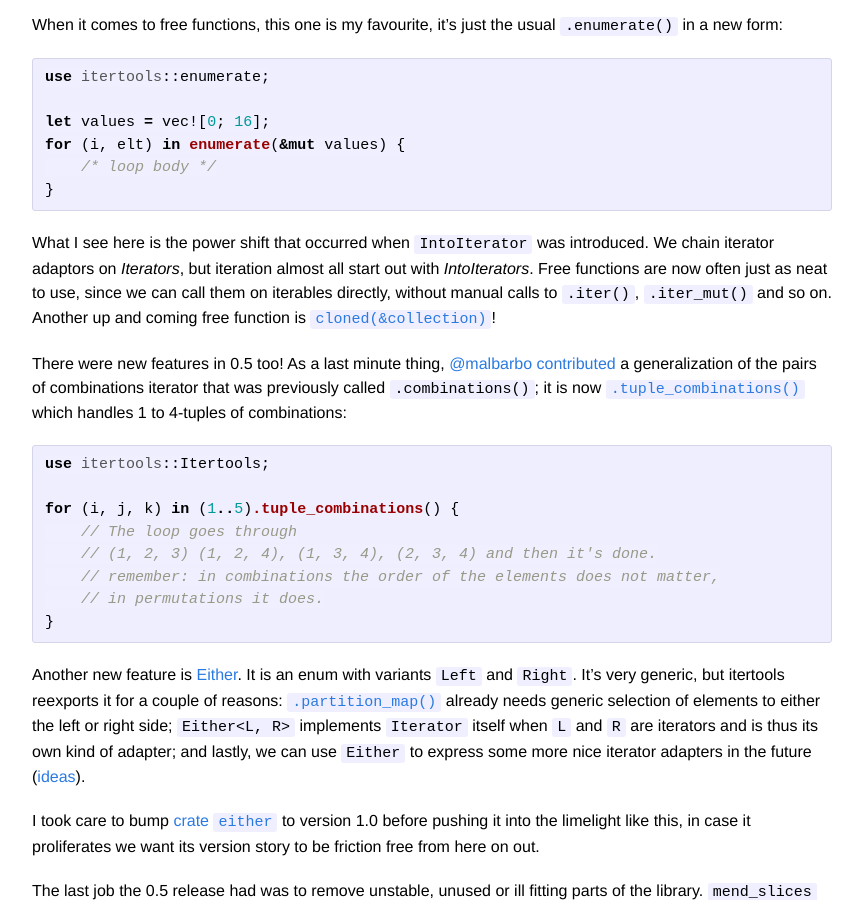
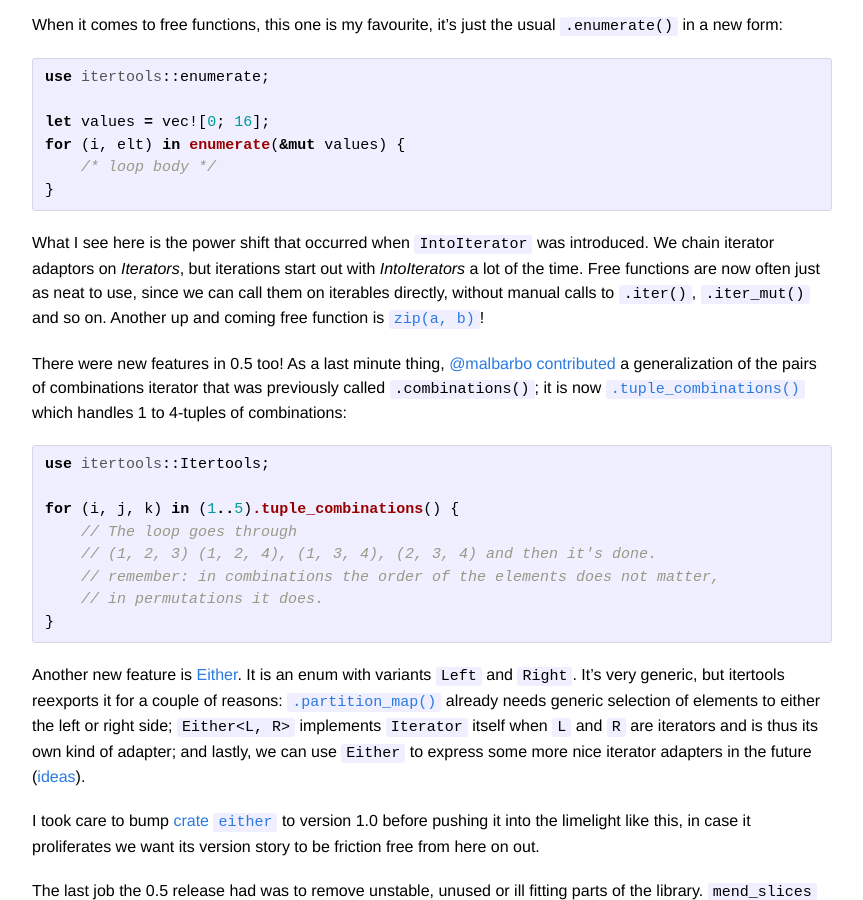
Before and after one commit to bluss/bluss.github.io, a Jekyll site: the page built from _posts/2016-09-26-itertools-0.5.0.markdown, in a window 1280 px wide and 900 px high, scrolled down 826 px. Shown: the whole window, without its empty margins (208-1071 px from the left). Built offline with Jekyll 4.4.1, drawn with Linux system fonts in a browser that asks for light colours.

Commit message:
Choose zip instead

```diff
--- a/_posts/2016-09-26-itertools-0.5.0.markdown
+++ b/_posts/2016-09-26-itertools-0.5.0.markdown
@@ -58,13 +58,13 @@ for (i, elt) in enumerate(&mut values) {
 {% endhighlight %}
 
 What I see here is the power shift that occurred when `IntoIterator` was introduced.
-We chain iterator adaptors on *Iterators*, but iteration almost all start out
-with *IntoIterators*.  Free functions are now often just as neat to use, since
-we can call them on iterables directly, without manual calls to `.iter()`,
-`.iter_mut()` and so on. Another up and coming free function is
-[`cloned(&collection)`][cl]!
+We chain iterator adaptors on *Iterators*, but iterations start out with
+*IntoIterators* a lot of the time.  Free functions are now often just as neat
+to use, since we can call them on iterables directly, without manual calls to
+`.iter()`, `.iter_mut()` and so on. Another up and coming free function is
+[`zip(a, b)`][cl]!
 
-[cl]: https://bluss.github.io/rust-itertools/doc/itertools/fn.cloned.html
+[cl]: https://bluss.github.io/rust-itertools/doc/itertools/fn.zip.html
 
 There were new features in 0.5 too! As a last minute thing, [@malbarbo
 contributed][151] a generalization of the pairs of combinations iterator that was
```
